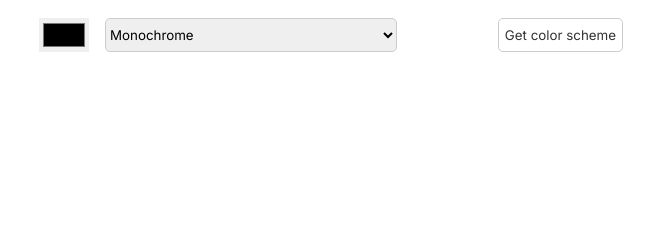
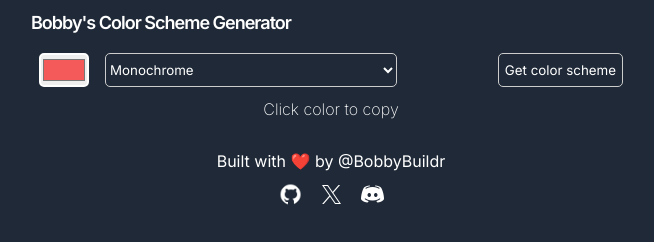
Before and after one commit to bobbybuildr/Color-Scheme-Generator, a plain HTML site: page index.html in a window 1280 px wide. Shown: the whole page, without its empty margins (309-963 px from the left). Drawn offline with Linux system fonts and the light colour scheme; no server answers.

Commit message:
Styling and functionality improvements

```diff
--- a/index.html
+++ b/index.html
@@ -12,15 +12,26 @@
   <title>Color Scheme Generator</title>
 </head>
 <body>
+  <header>
+    <h1>Bobby's Color Scheme Generator</h1>
+  </header>
   <main>
     <div class="selection-section">
-      <input id="color-selector" name="color-selector" type="color">
+      <input id="color-selector" name="color-selector" type="color" value="#F55A5A">
       <select id="mode-selector" name="mode-selector"></select>
       <button id="get-color-scheme-btn">Get color scheme</button>
     </div>
     <div class="color-pallet-container"></div>
-    <div class="color-values"></div>
+    <p id="click-to-copy">Click color to copy</p>
   </main>
+  <footer>
+      <p>Built with ❤️ by @BobbyBuildr</p>
+      <ul class="social-links">
+          <li><a href="https://github.com/bobbybuildr" target="_blank"><img src="icons/github-icon-white.png" alt="GitHub"></a></li>
+          <li><a href="https://x.com/BobbyBuildr" target="_blank"><img src="icons/x-icon-white.png" alt="X (Twitter)"></a></li>
+          <li><a href="https://discord.com/users/1465337090421297192" target="_blank"><img src="icons/discord-icon-white.png" alt="Discord"></a></li>
+      </ul>
+  </footer>
   <script src="script.js"></script>
 </body>
 </html>
--- a/script.js
+++ b/script.js
@@ -3,7 +3,8 @@ const modeSelector = document.getElementById('mode-selector')
 const getColorSchemeBtn = document.getElementById('get-color-scheme-btn')
 const colorPalletContainer = document.querySelector('.color-pallet-container')
 const colorValues = document.querySelector('.color-values')
-
+const clickToCopy = document.getElementById('click-to-copy')
+const clickToCopyText = 'Click color to copy'
 
 getColorSchemeBtn.addEventListener('click', () => {
   const selectedColor = document.getElementById('color-selector').value.slice(1)
@@ -11,8 +12,6 @@ getColorSchemeBtn.addEventListener('click', () => {
   colorPalletContainer.innerHTML = ""
   fetchAndDisplayColors(selectedColor, selectedMode)
 })
-
-
 
 const setModeChoices = () => {
   let html = ""
@@ -24,11 +23,14 @@ const setModeChoices = () => {
   modeSelector.innerHTML = html
 }
 
-const fetchAndDisplayColors = (hexVal, mode) => {
-fetch(`https://www.thecolorapi.com/scheme?hex=${hexVal}&mode=${mode}&count=5`)
-  .then(res => res.json())
-  .then(data => {
+const fetchAndDisplayColors = (hexVal, mode, count = 5) => {
+  fetch(`https://www.thecolorapi.com/scheme?hex=${hexVal}&mode=${mode}&count=${count}`)
+    .then(res => res.json())
+    .then(data => {
+    clickToCopy.textContent = clickToCopyText
+    let copyTextTimer
     data.colors.forEach((color) => {
+      const colorHexValue = color.hex.value
       const colorAndHexContainer = document.createElement('div')
       const colorEl = document.createElement('div')
       const hexEl = document.createElement('div')
@@ -37,8 +39,17 @@ fetch(`https://www.thecolorapi.com/scheme?hex=${hexVal}&mode=${mode}&count=5`)
       colorEl.classList.add('color-sample')
       hexEl.classList.add('color-value')
 
-      colorEl.style.backgroundColor = color.hex.value
-      hexEl.textContent = color.hex.value
+      colorEl.style.backgroundColor = colorHexValue
+      hexEl.textContent = colorHexValue
+
+      colorAndHexContainer.addEventListener('click', () => {
+        if (copyTextTimer) { clearTimeout(copyTextTimer) }
+        navigator.clipboard.writeText(colorHexValue)
+        clickToCopy.textContent = `Copied: ${colorHexValue}`
+        copyTextTimer = setTimeout(() => {
+          clickToCopy.textContent = clickToCopyText
+        }, 2000)
+      })
 
       colorAndHexContainer.appendChild(colorEl)
       colorAndHexContainer.appendChild(hexEl)
@@ -48,3 +59,7 @@ fetch(`https://www.thecolorapi.com/scheme?hex=${hexVal}&mode=${mode}&count=5`)
 }
 
 setModeChoices()
+fetchAndDisplayColors(
+  document.getElementById('color-selector').value.slice(1),
+  document.getElementById('mode-selector').value
+)
--- a/styles.css
+++ b/styles.css
@@ -2,15 +2,35 @@
   box-sizing: border-box;
 }
 
+/* Layout */
+
 body {
   margin: 0;
   font-family: "Inter", sans-serif;
+  background-color: #1F2937;
+  color: #fff;
+}
+
+header, main {
+  width: 95vw;
+  max-width: 600px;
+}
+
+header {
+  margin: 0 auto;
 }
 
 main {
-  width: 95vw;
-  max-width: 600px;
   margin: 10px auto;
+  text-align: center;
+}
+
+/* Content */
+
+header h1 {
+  font-size: 1.125rem;
+  font-weight: 600;
+  letter-spacing: -1px;
 }
 
 .selection-section {
@@ -22,40 +42,52 @@ main {
 }
 
 #color-selector {
-  border: 0;
+  padding: 0;
+  border: 2px solid #fff;
+  border-radius: 5px;
   height: auto;
+  cursor: pointer;
 }
 
 #mode-selector {
+  background-color: transparent;
+  color: #fff;
   border: 1px solid #ccc;
   border-radius: 5px;
   width: 50%;
   font-family: "Inter", sans-serif;
   text-transform: capitalize;
+  cursor: pointer;
+}
+
+#mode-selector option {
+  background-color: #1F2937;
+  color: #fff;
 }
 
 #get-color-scheme-btn {
   margin-left: auto;
-  background: #fff;
-  color: #333;
+  background: transparent;
+  color: #fff;
   border: 1px solid #ccc;
   border-radius: 5px;
   font-family: "Inter", sans-serif;
+  cursor: pointer;
 }
 
-.color-pallet-container, .color-values {
+.color-pallet-container {
   display: flex;
-  text-align: center;
 }
 
 .color-and-hex {
   display: flex;
   flex-direction: column;
-  width: 20%;
+  flex: 1;
+  cursor: pointer;
 }
 
 .color-sample {
-  height: 400px;
+  height: 50vh;
 }
 
 .color-value {
@@ -64,6 +96,48 @@ main {
   font-weight: 600;
 }
 
+#click-to-copy {
+  margin-top: 0.25em;
+  font-weight: 200;
+}
+
+footer {
+    display: flex;
+    flex-direction: column;
+    align-items: center;
+    justify-content: center;
+    padding-top: 1em;
+}
+
+footer p {
+    margin: 0 0 0.7em 0;
+}
+
+.social-links {
+    display: flex;
+    flex-direction: row;
+    justify-content: center;
+    margin: 0;
+    padding: 0;
+}
+.social-links > li {
+  list-style: none;
+  padding: 0 0.5em;
+  display: flex;
+}
+.social-links > li > a {
+  text-decoration: none;
+}
+.social-links > li > a > img {
+  width: 25px;
+  transition: transform 0.2s ease;
+}
+.social-links > li > a > img:hover {
+  transform: scale(1.2);
+}
+
+/* Media Queries */
+
 @media (min-width: 420px) {
   .color-value {
   font-size: 1rem;
```
Also changed, not shown: icons/discord-icon-white.png (added), icons/github-icon-white.png (added), icons/x-icon-white.png (added).
